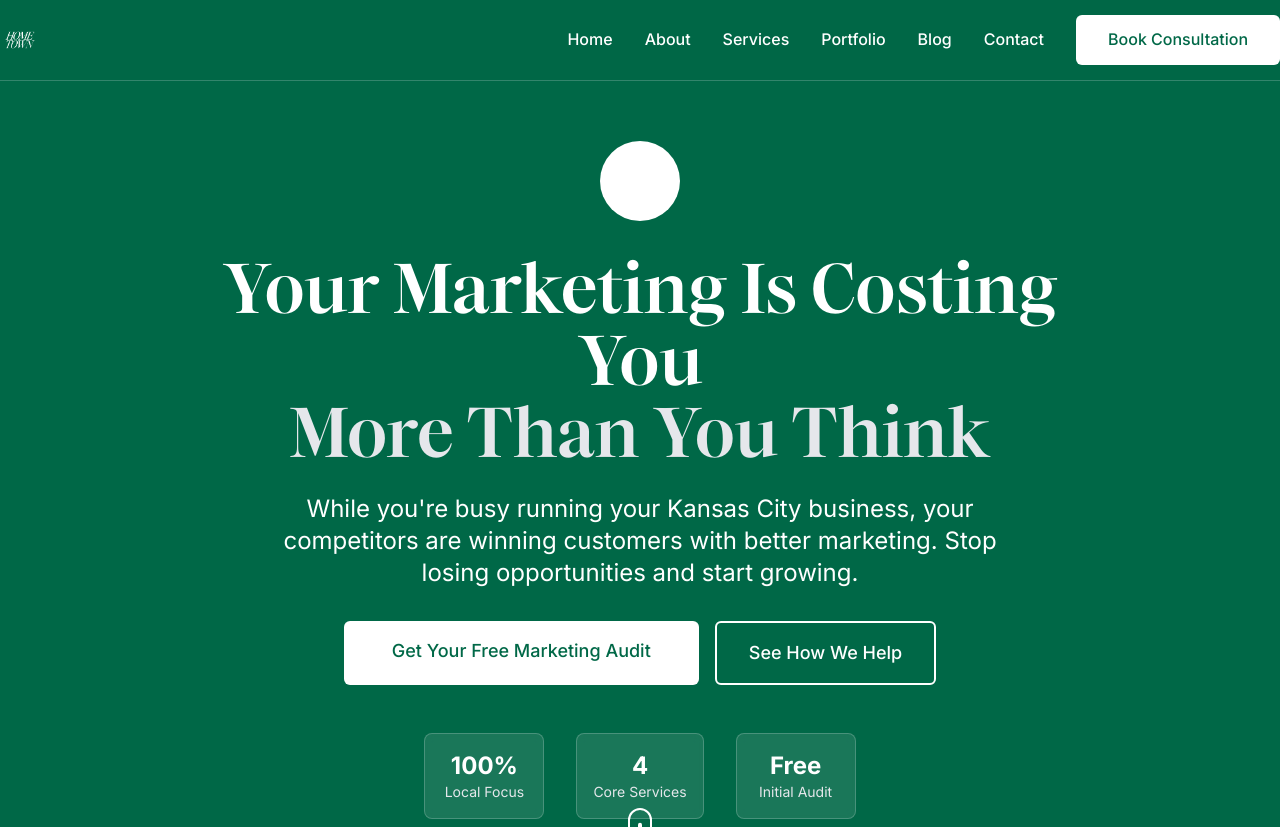
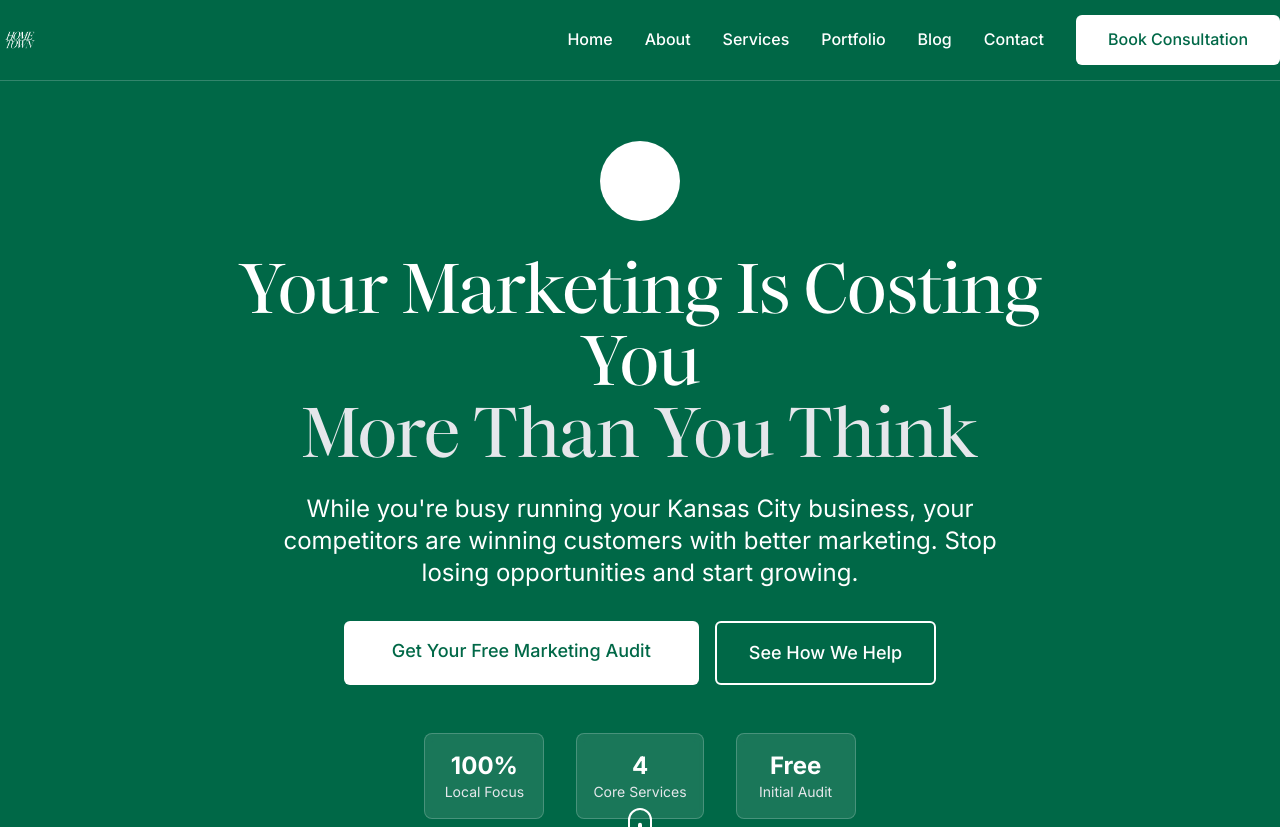
Before and after one commit to krcoffelt/HomeTown2, a Next.js app: page / in a window 1280 px wide. Shown: the top 827 px of the page. Built offline with nearby package versions, Linux system fonts and the light colour scheme.

Commit message:
Fix H1 font-weight: use Ethic Medium (500) instead of Bold (700) and remove conflicting Tailwind font-bold class

```diff
--- a/app/globals.css
+++ b/app/globals.css
@@ -71,7 +71,7 @@
   }
 
   h1 {
-    font-weight: 700 !important; /* Bold for main H1 */
+    font-weight: 500 !important; /* Medium weight for H1 too */
   }
 }
 
--- a/components/HeroSection.tsx
+++ b/components/HeroSection.tsx
@@ -31,7 +31,7 @@ const HeroSection = () => {
           </motion.div>
 
           <motion.h1
-            className="text-5xl md:text-7xl font-serif font-bold mb-6 leading-tight text-white"
+            className="text-5xl md:text-7xl font-serif mb-6 leading-tight text-white"
             initial={{ opacity: 0, y: 20 }}
             animate={{ opacity: 1, y: 0 }}
             transition={{ duration: 0.8, delay: 0.2 }}
```
